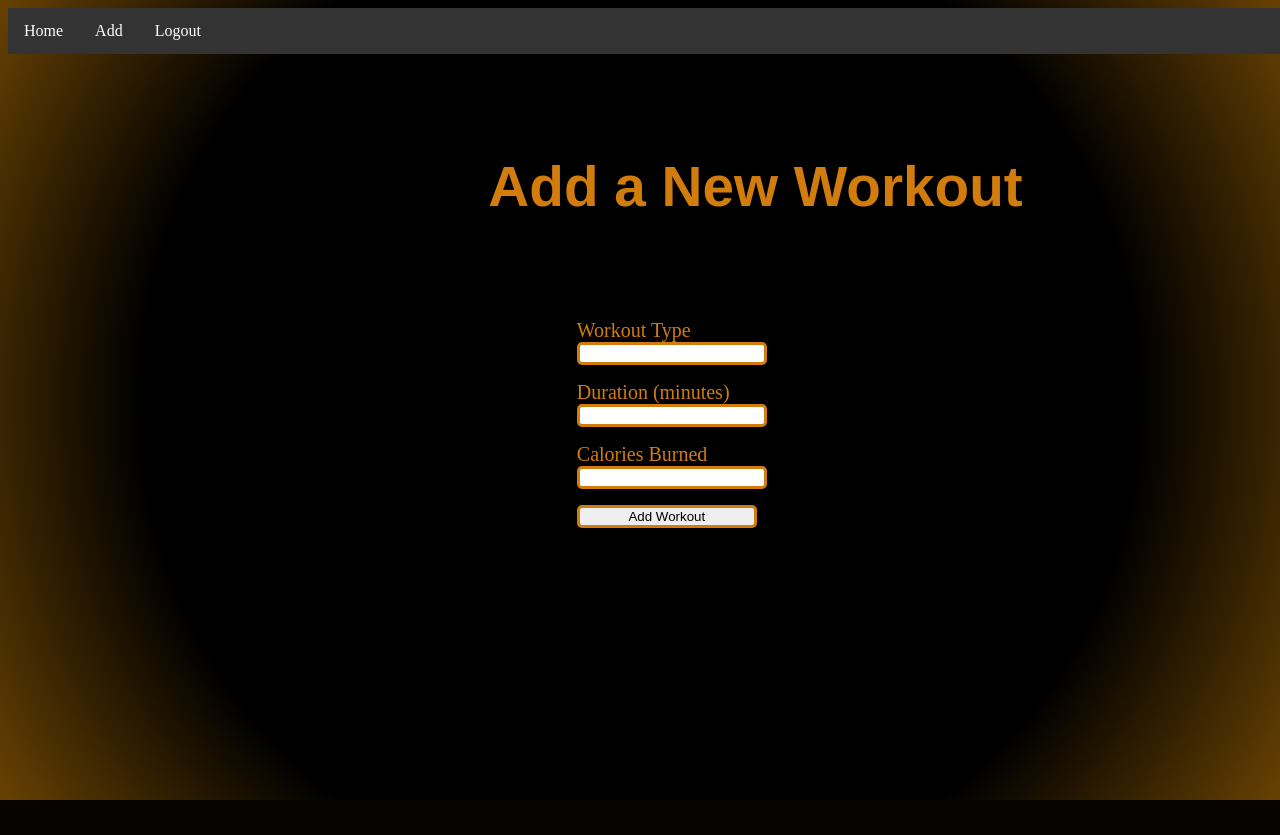
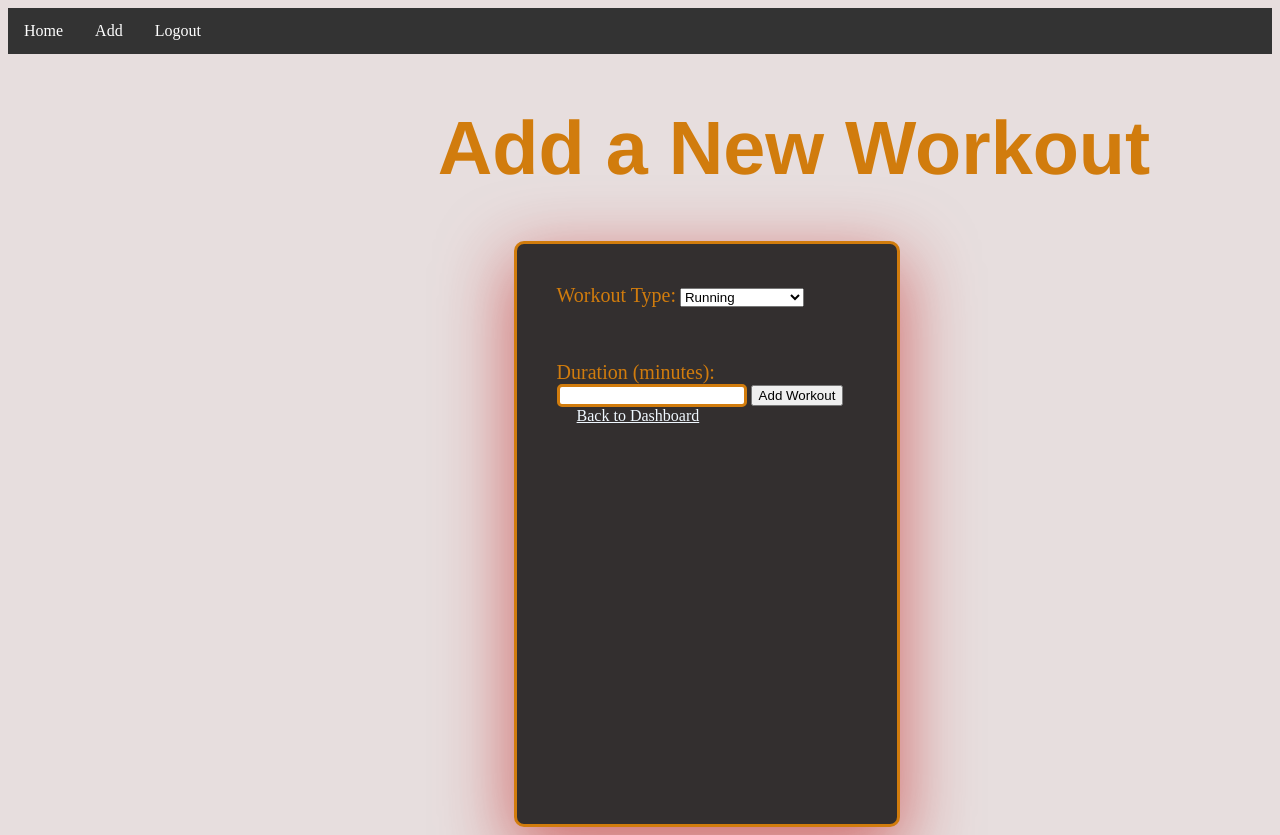
Before and after one commit to Alek4oo/Fitness_app, a Flask app: page /workouts in a window 1280 px wide; the page is wider, and only the part inside the window is pictured. Before the commit the page ends 800 px from the top of that part, so only its background shows below. Run offline with Flask 3, Linux system fonts and the light colour scheme; a user stored in the database is signed in.

Commit message:
minor changes

```diff
--- a/app/forms.py
+++ b/app/forms.py
@@ -5,5 +5,4 @@ from wtforms.validators import DataRequired
 class WorkoutForm(FlaskForm):
     type = StringField('Workout Type', validators=[DataRequired()])
     duration = IntegerField('Duration (minutes)', validators=[DataRequired()])
-    calories_burned = IntegerField('Calories Burned', validators=[DataRequired()])
     submit = SubmitField('Add Workout')
--- a/app/routes.py
+++ b/app/routes.py
@@ -24,34 +24,47 @@ def manage_workouts():
         new_workout = Workout(
             type=form.type.data,
             duration=form.duration.data,
-            calories_burned=form.calories_burned.data,
-            user_id=current_user.id
+            user_id=current_user.id  # Auto-calculates calories
         )
-        db.session.add(new_workout)
-        db.session.commit()
+        try:
+            db.session.add(new_workout)
+            db.session.commit()
+            flash('Workout added successfully!', 'success')
+        except Exception as e:
+            flash(f"Error adding workout: {e}", 'error')
         return redirect(url_for('main.home'))
+
     return render_template('workout_details.html', form=form)
+
 
 @main.route('/workouts/<int:workout_id>', methods=['GET', 'PUT', 'PATCH', 'DELETE'])
 @login_required
 def manage_workout(workout_id):
     workout = Workout.query.get_or_404(workout_id)
+
     if request.method == 'GET':
         return jsonify(workout.to_dict())
-    elif request.method == 'PUT' or request.method == 'PATCH':
+
+    # For PUT and PATCH, only allow updates to type and duration (calories_burned is auto-calculated)
+    elif request.method in ['PUT', 'PATCH']:
         data = request.get_json()
+
         if 'type' in data:
             workout.type = data['type']
         if 'duration' in data:
             workout.duration = data['duration']
-        if 'calories_burned' in data:
-            workout.calories_burned = data['calories_burned']
+
+        # Since calories_burned is auto-calculated, no need to update it directly
+        workout.calories_burned = workout.calculate_calories()  # Recalculate calories based on new data
+
         db.session.commit()
         return jsonify(workout.to_dict()), 200
+
     elif request.method == 'DELETE':
         db.session.delete(workout)
         db.session.commit()
         return '', 204
+
 
 @main.route('/delete_workout/<int:workout_id>', methods=['POST'])
 @login_required
@@ -61,7 +74,11 @@ def delete_workout(workout_id):
         flash('You do not have permission to delete this workout.', 'error')
         return redirect(url_for('main.home'))
 
-    db.session.delete(workout)
-    db.session.commit()
-    flash('Workout deleted successfully!', 'success')
+    try:
+        db.session.delete(workout)
+        db.session.commit()
+        flash('Workout deleted successfully!', 'success')
+    except Exception as e:
+        flash(f"Error deleting workout: {e}", 'error')
+
     return redirect(url_for('main.home'))
--- a/app/static/style.css
+++ b/app/static/style.css
@@ -1,3 +1,4 @@
+
 h1{
     font-family: 'Franklin Gothic Medium', 'Arial Narrow', Arial, sans-serif;
 }
@@ -31,7 +32,7 @@ ul {
   }
 
   .navbar{
-    width: 1900px;
+    width: 100%;
   }
 
   h1.log{
@@ -50,13 +51,14 @@ h1.signup{
   margin-top: 5%;
 }
 
+h1.manage{
+  color: rgb(209, 124, 13);
+  font-size: 2cm;
+  margin-left: 34%;
+}
+
 body{
-  background: rgb(0,0,0);
-  background: radial-gradient(circle, rgba(0,0,0,1) 66%, rgba(105,66,3,1) 100%);
-    background-repeat: no-repeat;
-    background-position: center;
-    background-attachment: fixed;
-    background-size: cover;
+    background-color: #e7dede;
 }
 
 label{
@@ -72,6 +74,7 @@ input{
     width: 180px;
 }
 
+
 .wrapper{
     margin-left: 44%;
     margin-top: 2%;
@@ -85,6 +88,18 @@ div.wrapper{
     width: 200px;
     padding: 1cm;
     box-shadow: rgba(190, 20, 20, 0.56) 0px 22px 70px 4px;
+}
+
+div.wrapper-manage{
+  border: 3px solid;
+  margin-left: 40%;
+  border-radius: 10px;
+  border-color: rgb(209, 124, 13);
+  width: 300px;
+  height: 500px;
+  padding: 40px;
+  box-shadow: rgba(190, 20, 20, 0.56) 0px 22px 70px 4px;
+  background-color: #332f2f;
 }
 
 
--- a/app/templates/workout_details.html
+++ b/app/templates/workout_details.html
@@ -3,30 +3,30 @@
 {% block title %}Manage Workouts{% endblock %}
 
 {% block content %}
-    <h1 class="add">Add a New Workout</h1>
-    <form class="add" method="POST">
-        {{ form.hidden_tag() }}
-        <p>
-            {{ form.type.label }}<br>
-            {{ form.type(size=32) }}<br>
-            {% for error in form.type.errors %}
-                <span style="color: red;">[{{ error }}]</span>
-            {% endfor %}
-        </p>
-        <p>
-            {{ form.duration.label }}<br>
-            {{ form.duration(size=32) }}<br>
-            {% for error in form.duration.errors %}
-                <span style="color: red;">[{{ error }}]</span>
-            {% endfor %}
-        </p>
-        <p>
-            {{ form.calories_burned.label }}<br>
-            {{ form.calories_burned(size=32) }}<br>
-            {% for error in form.calories_burned.errors %}
-                <span style="color: red;">[{{ error }}]</span>
-            {% endfor %}
-        </p>
-        <p>{{ form.submit() }}</p>
-    </form>
+<h1  class="manage">Add a New Workout</h1>
+
+<div class="wrapper-manage">
+<form class="do" method="POST">
+    <label for="type">Workout Type:</label>
+    <select name="type" required>
+        <option value="Running">Running</option>
+        <option value="Cycling">Cycling</option>
+        <option value="Swimming">Swimming</option>
+        <option value="Walking">Walking</option>
+        <option value="Strength Training">Strength Training</option>
+        <option value="Yoga">Yoga</option>
+    </select>
+    <br>
+    <br>
+    <br>
+    <br>
+    <label for="duration">Duration (minutes):</label>
+    <input type="number" name="duration" required min="1">
+
+    <button type="submit">Add Workout</button>
+</form>
+<a href="{{ url_for('main.home') }}" class="link">Back to Dashboard</a>
+</div>
+
+
 {% endblock %}
```
Also changed, not shown: app/auth.py (+17 -9 lines), app/models.py (+19 -1 lines), app/templates/home.html (+13 -6 lines), instance/fitness.db.
